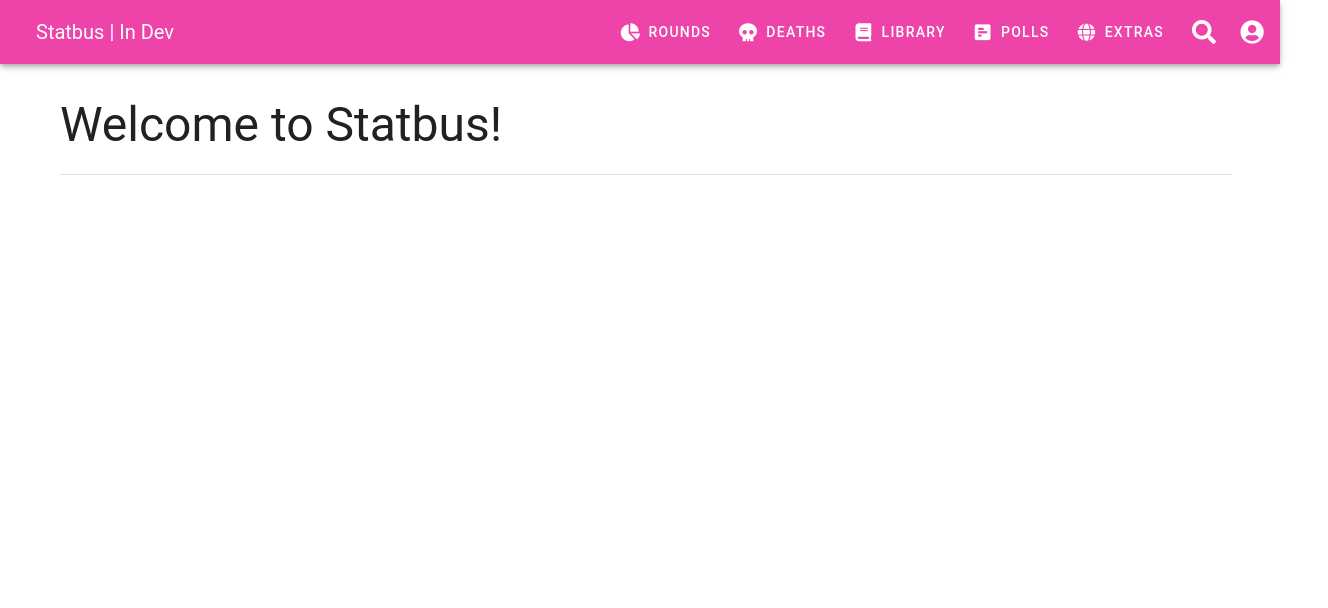
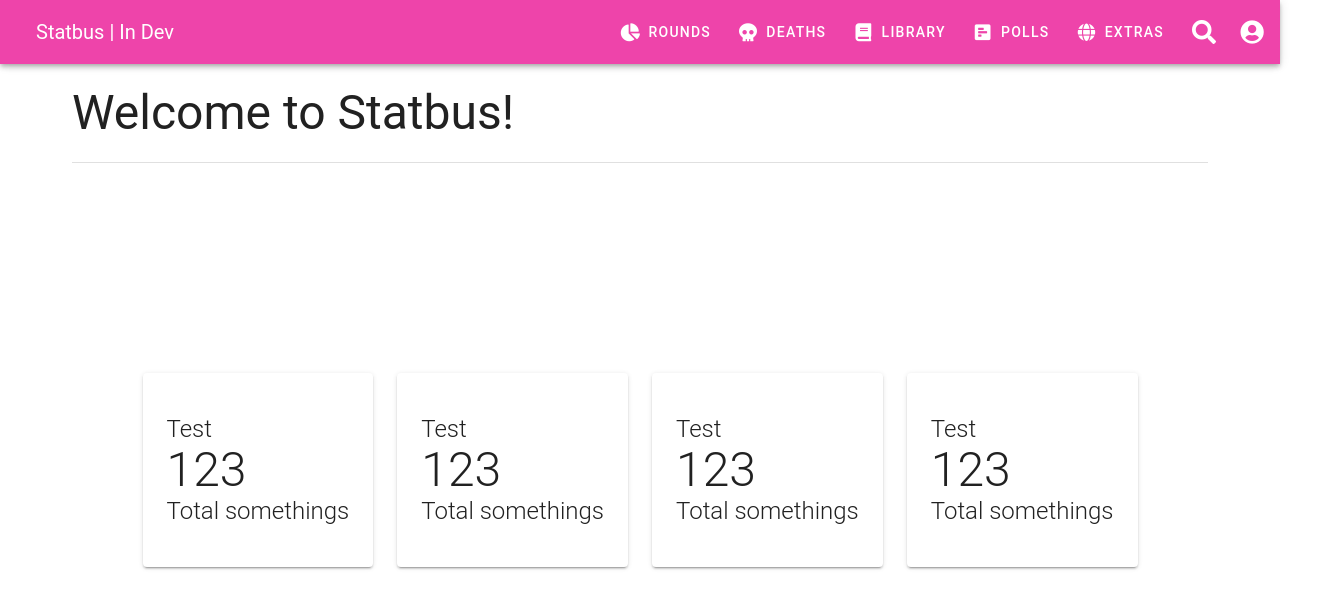
Before and after one commit to MOONMOONOSS/statbus, a Vue app: page / in a window 1280 px wide. Shown: the top 608 px of the page, 1328 px wide, since content can reach past the window. Built offline with nearby package versions, Linux system fonts and the light colour scheme; the HTML template or start-up script is replaced by a standard one.

Commit message:
Welcome Dashboard layout complete

```diff
--- a/src/App.vue
+++ b/src/App.vue
@@ -2,7 +2,7 @@
   v-app
     AppBar
 
-    v-content: router-view
+    v-content: v-container(fluid, fill-height): router-view
 </template>
 
 <script>
@@ -18,3 +18,8 @@ export default {
   }),
 };
 </script>
+
+<style lang="stylus">
+html
+  overflow-y auto !important
+</style>
--- a/src/components/common/AppBar.vue
+++ b/src/components/common/AppBar.vue
@@ -1,7 +1,6 @@
 <template lang="pug">
   v-app-bar(
     color="primary"
-    collapse-on-scroll=true
     app
     dark
   )
--- a/src/views/Home.vue
+++ b/src/views/Home.vue
@@ -1,8 +1,24 @@
 <template lang="pug">
-  v-container.mx-sm-12.my-6(fluid)
-    .display-2.d-none.d-sm-block Welcome to Statbus!
-    .display-1.d-block.d-sm-none.text-center Welcome to Statbus!
-    v-divider.mr-sm-12.my-6.d-none.d-sm-block
+  v-container.mx-sm-12(fill-height)
+    v-layout(column)
+      div
+        .display-2.d-none.d-sm-block Welcome to Statbus!
+        .display-1.d-block.d-sm-none.text-center Welcome to Statbus!
+        v-divider.my-6.d-none.d-sm-block
+
+      div(class='d-flex flex-wrap align-center \
+        justify-space-around mx-sm-n6 mx-xs-3 \
+        mt-xs-6 mx-md-auto my-md-auto'
+      )
+        v-card.mb-6.mx-3(
+          v-for="n in 4"
+          :key="n"
+          hover
+        )
+          v-container.px-6.py-10
+            .headline.font-weight-light Test
+            .display-2.font-weight-light 123
+            .headline.font-weight-light Total somethings
 </template>
 
 <script>
@@ -13,7 +29,19 @@ export default {
 </script>
 
 <style lang="stylus" scoped>
->>> .v-divider.mr-sm-12
-  @media (min-width 600px)
-    margin-right 84px !important
+// Breakpoints broken somehow WHY
+>>> .d-flex.mt-xs-6
+  @media (max-width 599px)
+    margin-top 24px !important
+>>> .d-flex.mx-xs-3
+  @media (max-width 599px)
+    margin-left 12px !important
+    margin-right 12px !important
+>>> .v-card
+  @media (max-width 599px)
+    min-width 100%
+// You can go right to hell demon query
+.container.fill-height
+  @media (min-width 960px)
+    max-width unset
 </style>
```
